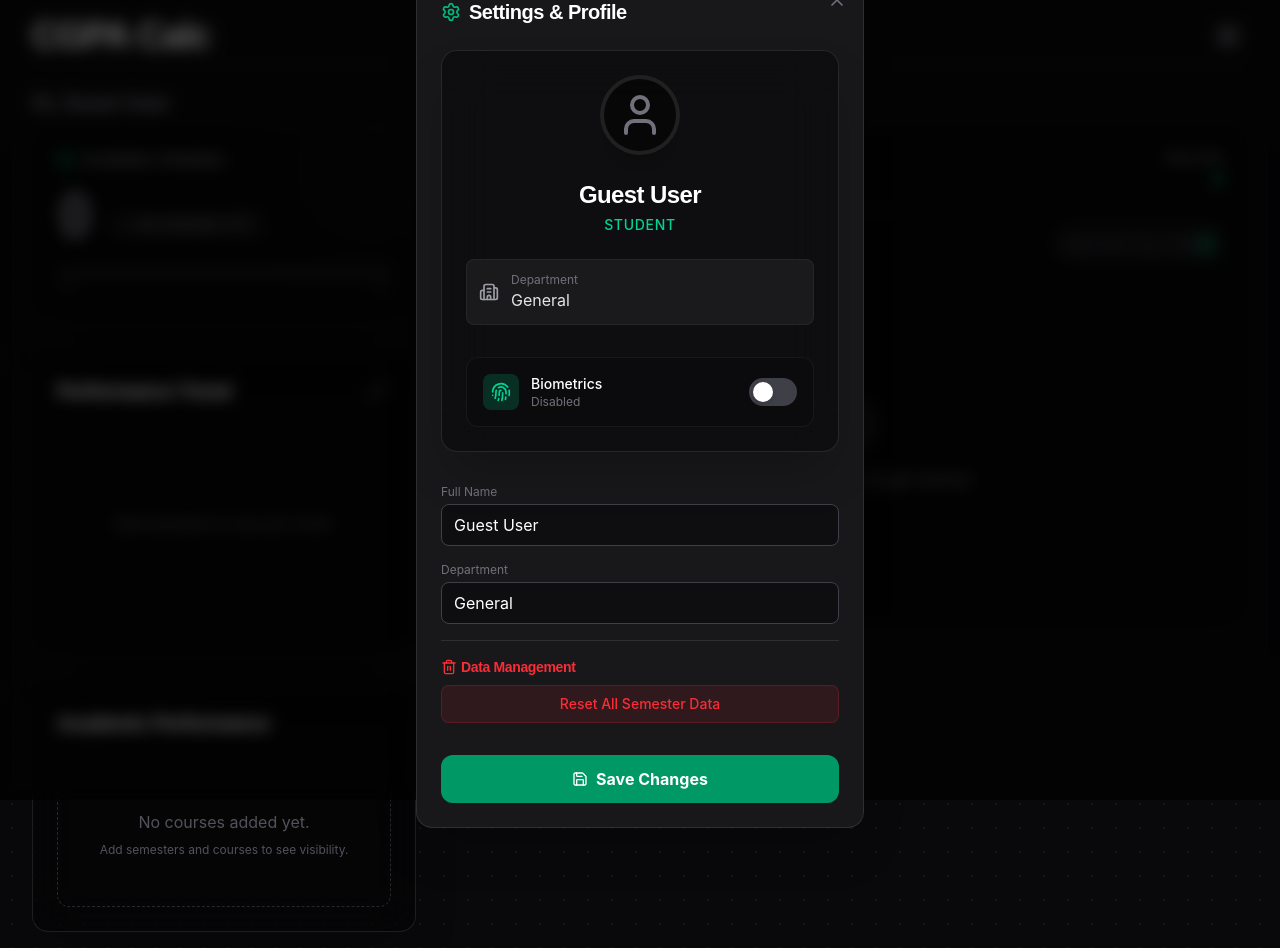
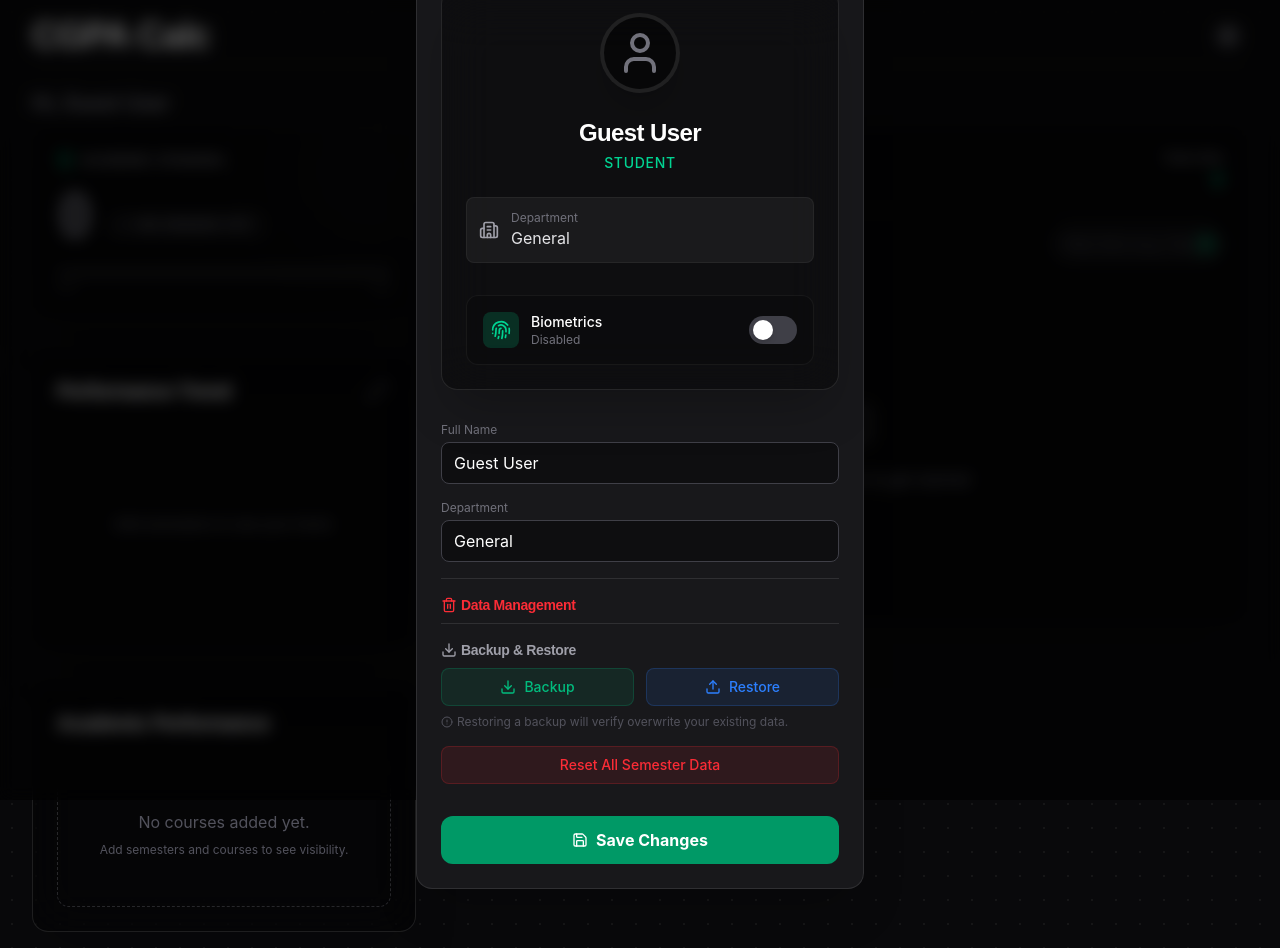
Before and after one commit to oluwaseyihassan/cgpa_calc, a Vue app: page / in a window 1280 px wide. Both pictures are taken after a click on the button 1228 px from the left and 36 px from the top of the page. Built offline with nearby package versions, Linux system fonts and the light colour scheme.

Commit message:
Added backup and restore data feature

```diff
--- /dev/null
+++ b/src/components/DataBackup.vue
@@ -0,0 +1,138 @@
+<script setup>
+import { ref } from 'vue'
+import { openDB } from 'idb'
+import { Download, Upload, AlertCircle } from 'lucide-vue-next'
+
+const DB_NAME = 'cgpa_calc_db'
+const fileInput = ref(null)
+const isExporting = ref(false)
+const isImporting = ref(false)
+
+const getDB = async () => {
+  return openDB(DB_NAME, 1)
+}
+
+const exportBackup = async () => {
+  try {
+    isExporting.value = true
+    const db = await getDB()
+    const stores = ['semesters', 'user_profile']
+    const backupData = {}
+
+    for (const storeName of stores) {
+      if (db.objectStoreNames.contains(storeName)) {
+        backupData[storeName] = await db.getAll(storeName)
+      }
+    }
+
+    const blob = new Blob([JSON.stringify(backupData, null, 2)], { type: 'application/json' })
+    const url = URL.createObjectURL(blob)
+    const a = document.createElement('a')
+    a.href = url
+    a.download = `cgpa_backup_${new Date().toISOString().split('T')[0]}.json`
+    document.body.appendChild(a)
+    a.click()
+    document.body.removeChild(a)
+    URL.revokeObjectURL(url)
+  } catch (error) {
+    console.error('Export failed:', error)
+    alert('Failed to export data.')
+  } finally {
+    isExporting.value = false
+  }
+}
+
+const triggerImport = () => {
+  fileInput.value.click()
+}
+
+const handleImport = async (event) => {
+  const file = event.target.files[0]
+  if (!file) return
+
+  const confirmed = window.confirm(
+    'WARNING: This will overwrite ALL your current data (courses, grades, profile). This action cannot be undone.\n\nAre you sure you want to proceed?',
+  )
+
+  if (!confirmed) {
+    fileInput.value.value = '' // Reset input
+    return
+  }
+
+  isImporting.value = true
+  const reader = new FileReader()
+
+  reader.onload = async (e) => {
+    try {
+      const data = JSON.parse(e.target.result)
+      const db = await getDB()
+
+      const storesToImport = Object.keys(data).filter((store) =>
+        db.objectStoreNames.contains(store),
+      )
+
+      if (storesToImport.length === 0) {
+        throw new Error('Invalid backup file: No matching data found.')
+      }
+
+      const tx = db.transaction(storesToImport, 'readwrite')
+
+      for (const storeName of storesToImport) {
+        const store = tx.objectStore(storeName)
+        await store.clear()
+
+        for (const item of data[storeName]) {
+          await store.put(item)
+        }
+      }
+
+      await tx.done
+      alert('Data restored successfully! App will reload.')
+      window.location.reload()
+    } catch (error) {
+      console.error('Import failed:', error)
+      alert('Failed to import data: ' + error.message)
+    } finally {
+      isImporting.value = false
+      fileInput.value.value = '' // Reset input
+    }
+  }
+
+  reader.readAsText(file)
+}
+</script>
+
+<template>
+  <div class="pt-4 border-t border-white/10">
+    <h4 class="text-sm font-bold text-zinc-400 mb-2 flex items-center">
+      <Download class="w-4 h-4 mr-1" /> Backup & Restore
+    </h4>
+
+    <div class="grid grid-cols-2 gap-3">
+      <button
+        @click="exportBackup"
+        :disabled="isExporting"
+        class="flex items-center justify-center gap-2 bg-emerald-500/10 hover:bg-emerald-500/20 text-emerald-500 border border-emerald-500/20 py-2 rounded-lg transition-colors text-sm font-medium disabled:opacity-50"
+      >
+        <Download class="w-4 h-4" />
+        {{ isExporting ? 'Exporting...' : 'Backup' }}
+      </button>
+
+      <button
+        @click="triggerImport"
+        :disabled="isImporting"
+        class="flex items-center justify-center gap-2 bg-blue-500/10 hover:bg-blue-500/20 text-blue-500 border border-blue-500/20 py-2 rounded-lg transition-colors text-sm font-medium disabled:opacity-50"
+      >
+        <Upload class="w-4 h-4" />
+        {{ isImporting ? 'Restoring...' : 'Restore' }}
+      </button>
+    </div>
+
+    <input ref="fileInput" type="file" accept=".json" class="hidden" @change="handleImport" />
+
+    <div class="mt-2 text-xs text-zinc-600 flex items-start gap-1">
+      <AlertCircle class="w-3 h-3 mt-0.5 shrink-0" />
+      <p>Restoring a backup will verify overwrite your existing data.</p>
+    </div>
+  </div>
+</template>
--- a/src/components/SettingsModal.vue
+++ b/src/components/SettingsModal.vue
@@ -4,6 +4,7 @@
 import { useSemesterStore } from '@/stores/semesterStore'
 import { X, Save, Settings, Trash2 } from 'lucide-vue-next'
 import StudentIdCard from '@/components/StudentIdCard.vue'
+import DataBackup from '@/components/DataBackup.vue'
 
 const props = defineProps(['open'])
 const emit = defineEmits(['update:open'])
@@ -89,6 +90,11 @@
             <h4 class="text-sm font-bold text-red-500 mb-2 flex items-center">
               <Trash2 class="w-4 h-4 mr-1" /> Data Management
             </h4>
+
+            <div class="mb-4">
+              <DataBackup />
+            </div>
+
             <button
               @click="handleReset"
               class="w-full bg-red-500/10 hover:bg-red-500/20 text-red-500 border border-red-500/20 py-2 rounded-lg transition-colors text-sm font-medium"
```
